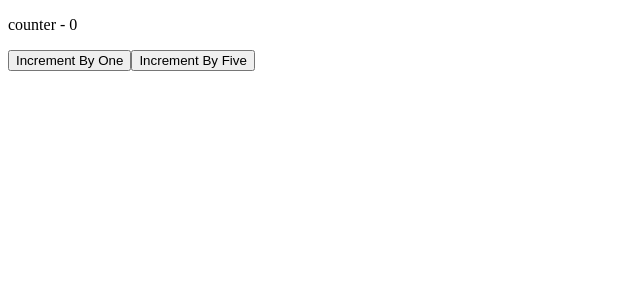
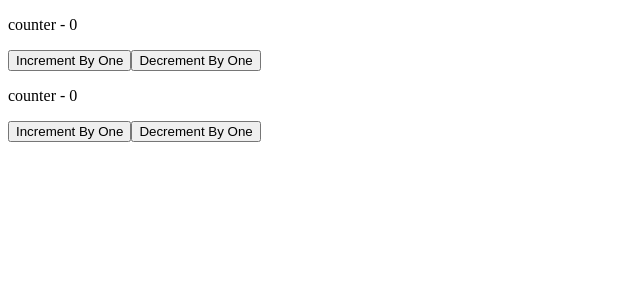
Before and after one commit to meheraj-hossain/react-learning, a React (Vite) app: page / in a window 1280 px wide. Shown: the top 300 px of the page, without its empty margins (0-640 px from the left). Built offline with nearby package versions, Linux system fonts and the light colour scheme.

Commit message:
counter by primitive value and object understood

```diff
--- a/src/App.jsx
+++ b/src/App.jsx
@@ -1,10 +1,11 @@
-import Counter from "./Components/Counter.jsx";
+// import CounterByPrimitive from "./Components/CounterByPrimitive.jsx";
+import CounterByObject from "./Components/CounterByObject.jsx";
 export default function App () {
 
 
     return (
         <div className="app">
-            <Counter />
+            <CounterByObject />
         </div>
     )
 }
--- a/src/Components/Counter.jsx
+++ /dev/null
@@ -1,17 +0,0 @@
-function Counter() {
-    return (
-        <div>
-            <p>
-                counter - 0
-            </p>
-            <button type="button">
-                Increment By One
-            </button>
-            <button type="button">
-                Increment By Five
-            </button>
-        </div>
-    );
-}
-
-export default Counter;
--- /dev/null
+++ b/src/Components/CounterByObject.jsx
@@ -0,0 +1,63 @@
+import {useReducer} from "react";
+
+const initialState = {
+    counter: 0,
+    counter2: 0
+};
+const reducer = (initialState, action) => {
+    switch (action.type) {
+        case `counterIncrement`:
+            return { ...initialState, counter: initialState.counter + action.value };
+        case `counterDecrement`:
+            return { ...initialState, counter: initialState.counter - action.value };
+        case `counter2Increment`:
+            return { ...initialState, counter2: initialState.counter2 + action.value };
+        case `counter2Decrement`:
+            return { ...initialState, counter2: initialState.counter2 - action.value };
+        default:
+            return initialState;
+    }
+};
+function CounterByObject() {
+    const [state, dispatch] = useReducer(reducer, initialState);
+
+    return (
+        <div>
+            <p>
+                counter - {state.counter}
+            </p>
+            <button type="button" onClick={() => dispatch({
+                type: `counterIncrement`,
+                value: 1
+            })}>
+                Increment By One
+            </button>
+            <button type="button" onClick={() => dispatch({
+                type: `counterDecrement`,
+                value: 1
+            })}>
+                Decrement By One
+            </button>
+            <br/>
+
+            <p>
+                counter - {state.counter2}
+            </p>
+            <button type="button" onClick={() => dispatch({
+                type: `counter2Increment`,
+                value: 1
+            })}>
+                Increment By One
+            </button>
+            <button type="button" onClick={() => dispatch({
+                type: `counter2Decrement`,
+                value: 1
+            })}>
+                Decrement By One
+            </button>
+
+        </div>
+    );
+}
+
+export default CounterByObject;
--- /dev/null
+++ b/src/Components/CounterByPrimitive.jsx
@@ -0,0 +1,32 @@
+import {useReducer} from "react";
+
+const initialState = 5;
+const reducer = (initialState, action) => {
+    switch (action) {
+        case `increment`:
+            return initialState + 1;
+        case `decrement`:
+            return initialState - 1;
+        default:
+            return initialState;
+    }
+};
+function CounterByPrimitive() {
+    const [state, dispatch] = useReducer(reducer, initialState);
+
+    return (
+        <div>
+            <p>
+                counter - {state}
+            </p>
+            <button type="button" onClick={()=>dispatch("increment")}>
+                Increment By One
+            </button>
+            <button type="button" onClick={()=>dispatch(`decrement`)}>
+                Decrement By One
+            </button>
+        </div>
+    );
+}
+
+export default CounterByPrimitive;
```
